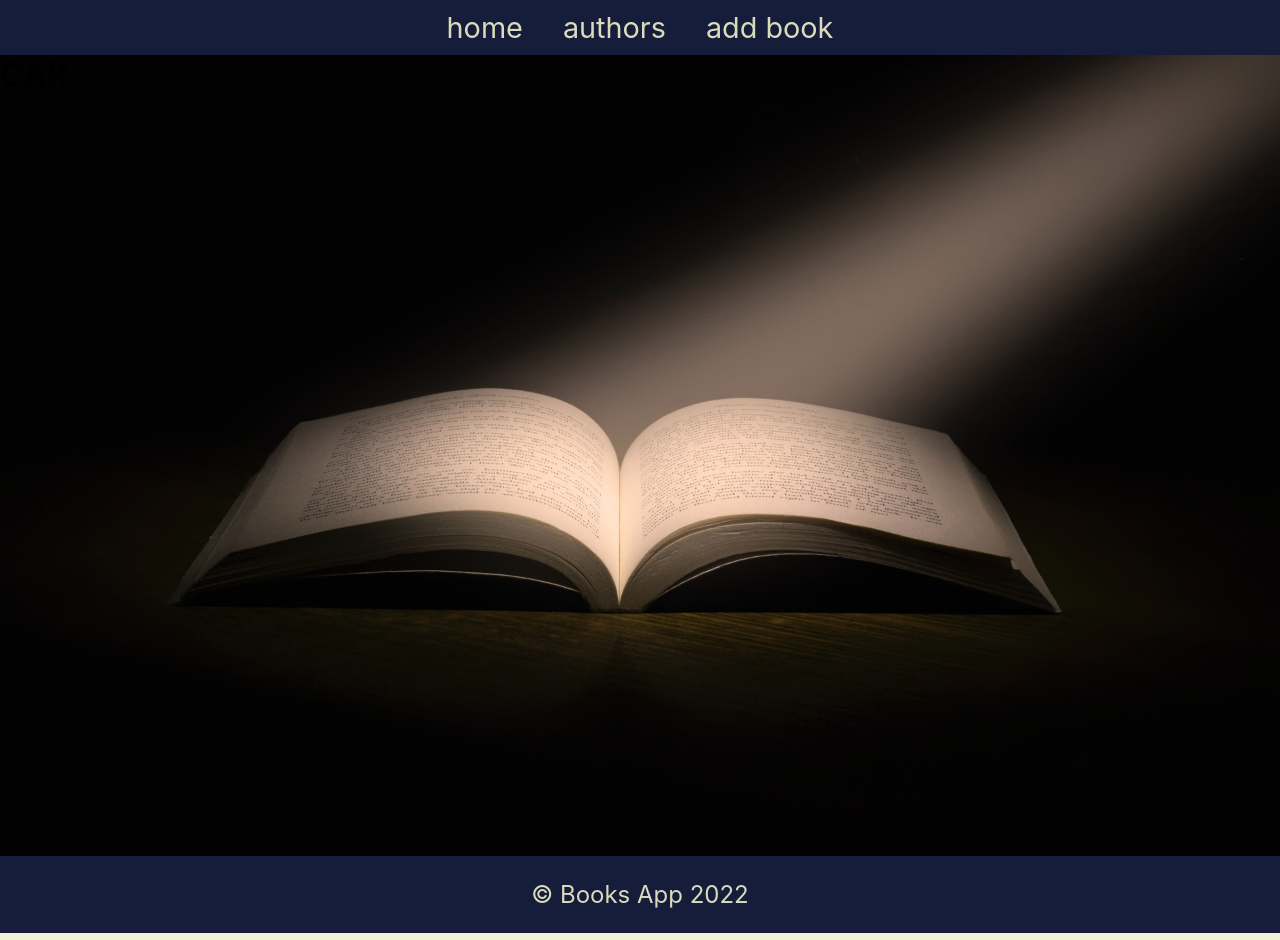
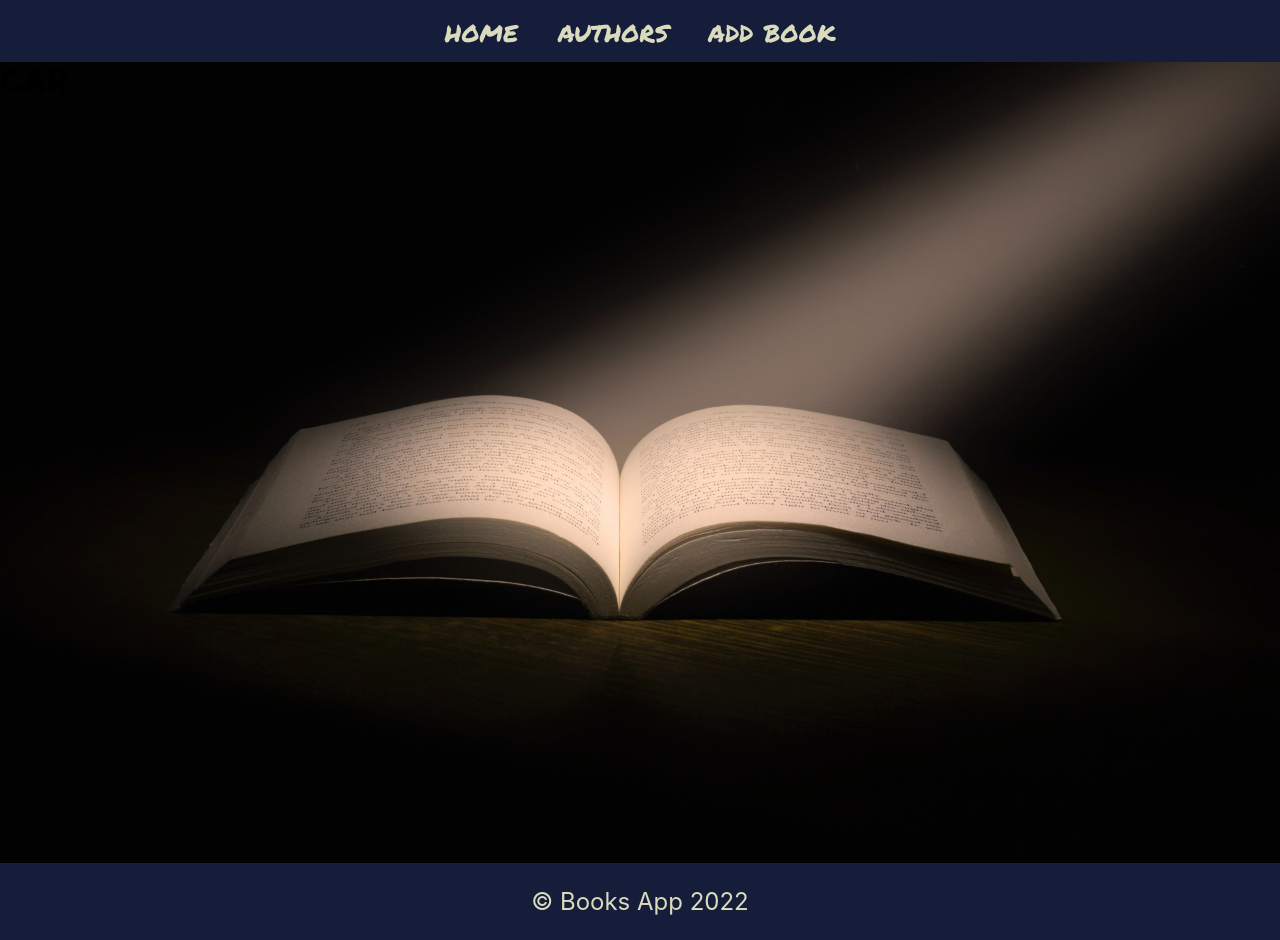
Before and after one commit to mladen081/m, a React (Create React App) app in the folder src/front/: page / in a window 1280 px wide. Built offline with nearby package versions, Linux system fonts and the light colour scheme.

Commit message:
Started Books App version 2.5.

```diff
--- a/src/front/src/components/Layout.css
+++ b/src/front/src/components/Layout.css
@@ -1,3 +1,5 @@
+@import url('https://fonts.googleapis.com/css2?family=Permanent+Marker&display=swap');
+
 .topnav-l {
     background-color: #151d3b;
 
@@ -9,6 +11,7 @@
     text-transform: lowercase;
     list-style: none;
     font-size: 1.8em;
+    font-family: 'Permanent Marker', cursive;
 }
 
 .topnav-l ul li {
```
